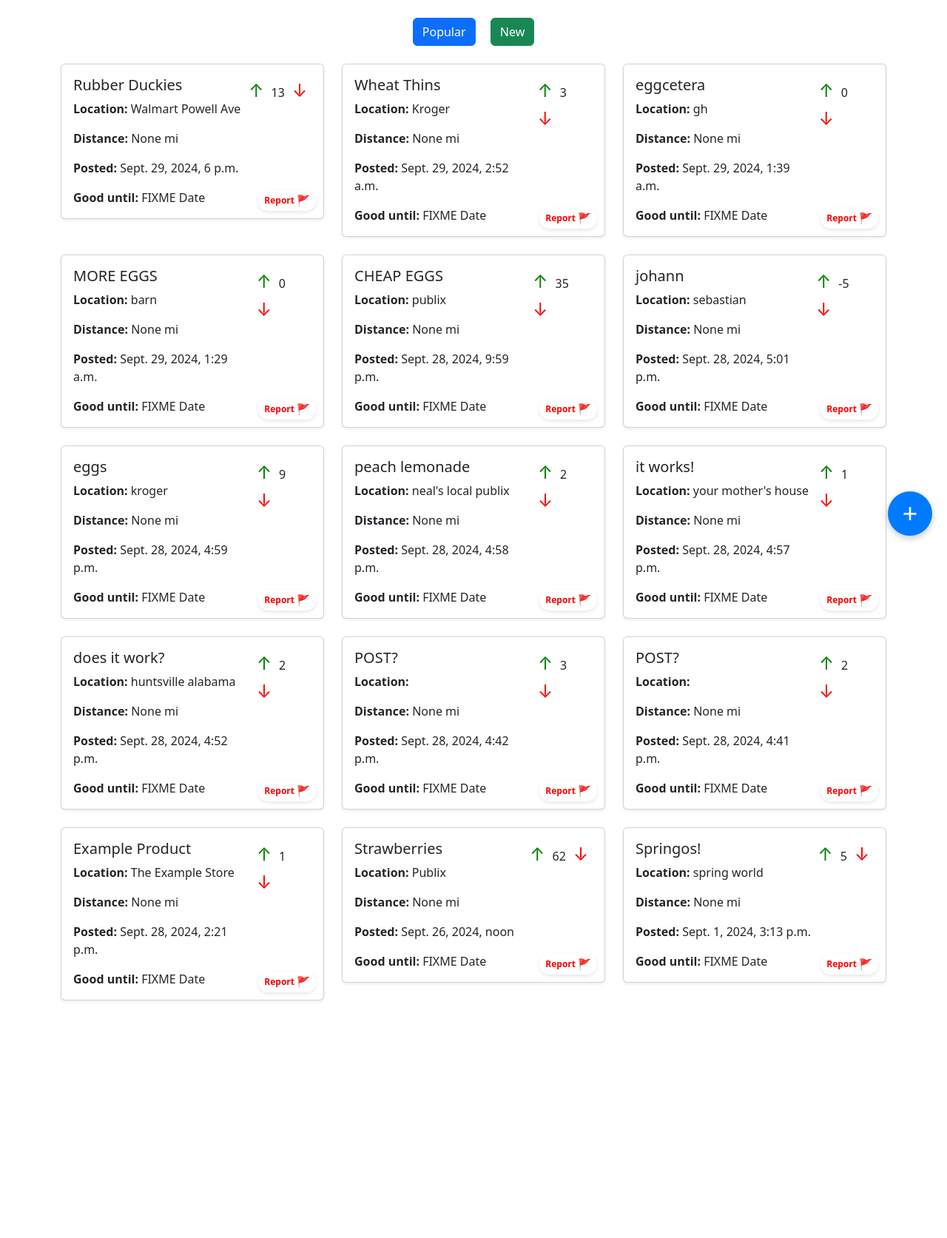
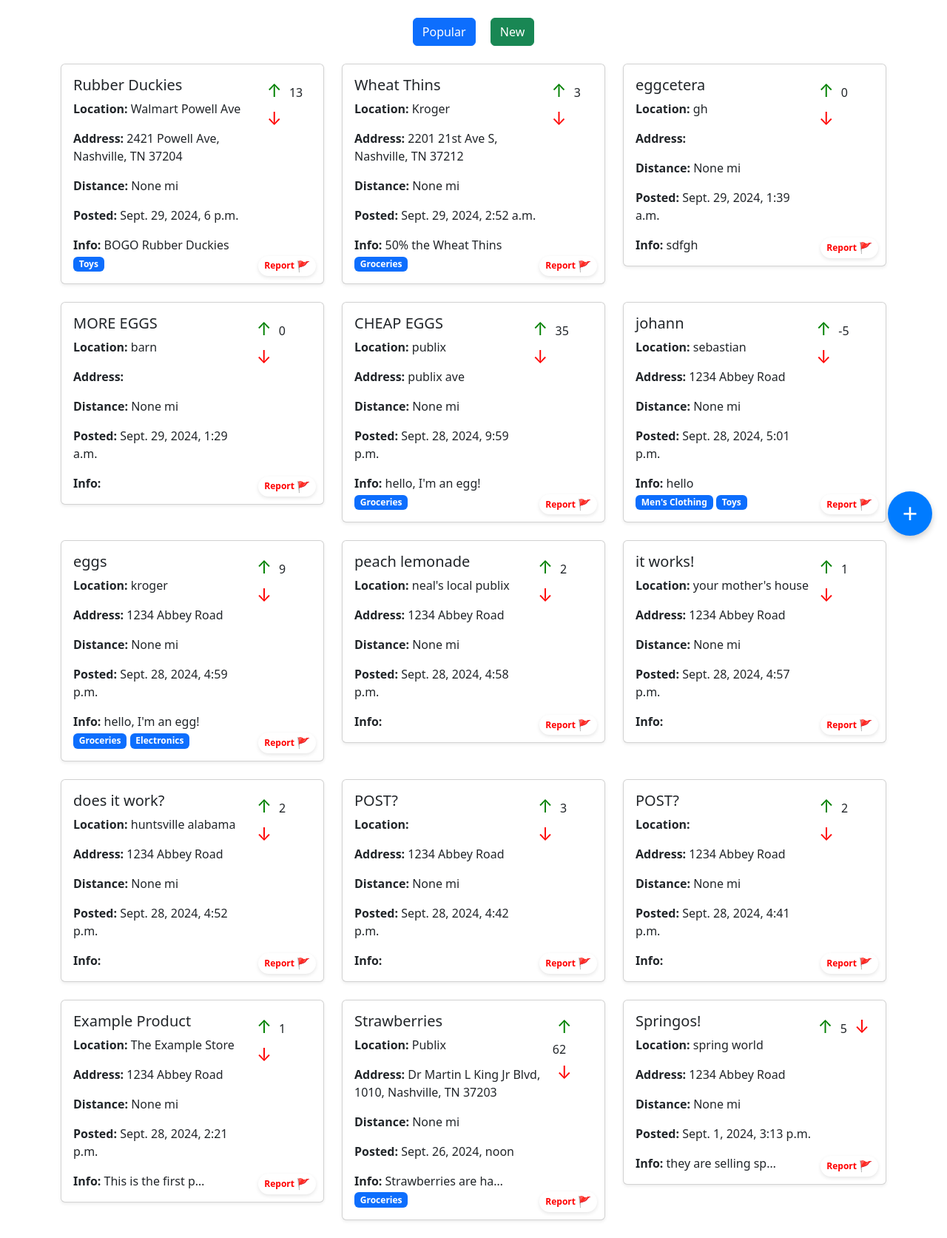
Before and after one commit to nealyb26/vandy-hacks-xi, a Django app: page /app/ in a window 1280 px wide. Shown: the part 56-1729 px from the top of the page at 74% size. Before the commit the page ends 1409 px from the top, so only its background shows below. Run offline with Django 5.2, Linux system fonts and the light colour scheme; data comes from the database, SQL or seed files in the repository; both versions use the stored data as it was after the commit.

Commit message:
added some user data and fixed up search/home

```diff
--- a/djangosite/deals/templates/deals/search.html
+++ b/djangosite/deals/templates/deals/search.html
@@ -247,9 +247,11 @@
                                     <div>
                                         <h5 class="card-title">{{ item.post.product_name }}</h5>
                                         <p class="card-text"><strong>Location: </strong>{{ item.post.location_name }}</p>
+                                        <p class="card-text"><strong>Address: </strong>{{ item.post.location_street_address }}</p>
                                         <p class="card-text"><strong>Distance: </strong> {{ item.distance }} mi</p>
                                         <p class="card-text"><strong>Posted: </strong>{{ item.post.post_date }}</p>
-                                        <p class="card-text"><strong>Good until: </strong>FIXME Date</p>
+                                        <p class="card-text"><strong>Info: </strong>{{ item.post.info_text|truncatechars:20 }}</p>
+                                        <!-- <p class="card-text"><strong>Good until: </strong>FIXME Date</p> -->
                                     </div>
                                     <div class="d-flex flex-column align-items-center">
                                         <form method="post" action="{% url 'deals:vote' item.post.id %}">
@@ -261,7 +263,7 @@
                                         </form>
                                     </div>
                                 </div>
-                                {% for tag in post.tags.all %}
+                                {% for tag in item.post.tags.all %}
                                     <span class="badge bg-primary">{{ tag }}</span>
                                 {% endfor %}
                             </div>
```
Also changed, not shown: djangosite/db.sqlite3.
